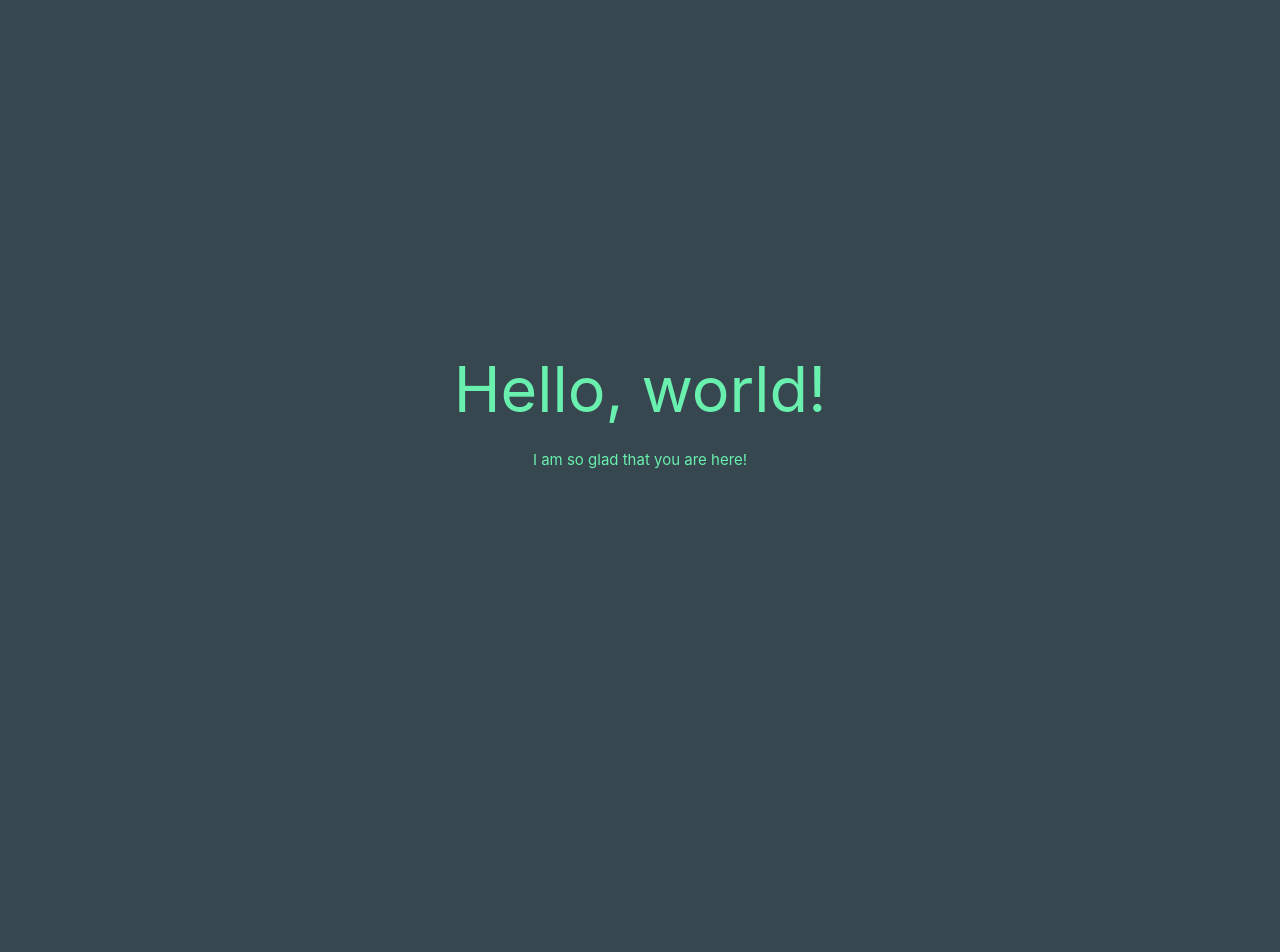
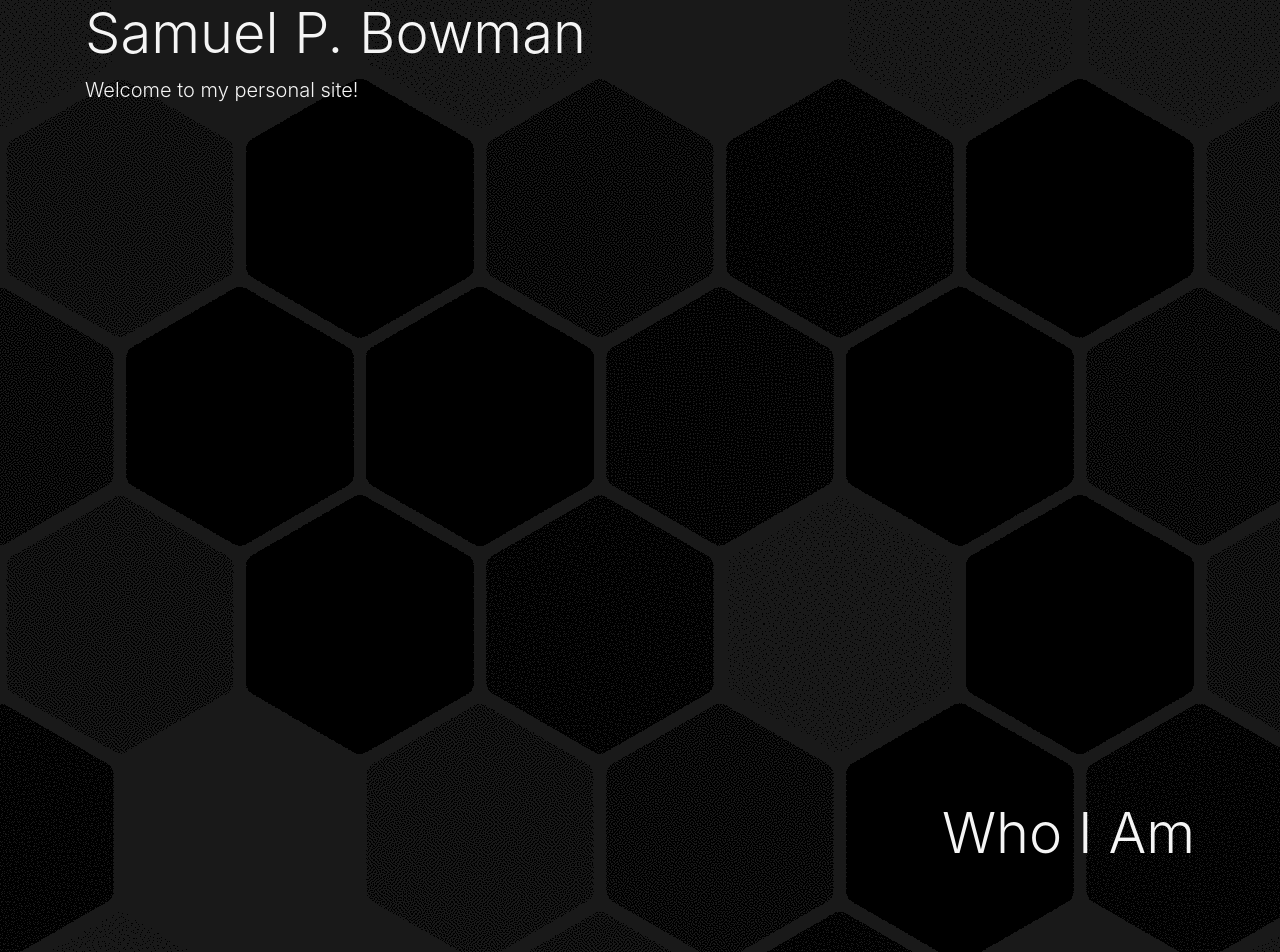
Before and after one commit to samuelpbowman/samuelpbowman.github.io, a plain HTML site: page index.html in a window 1280 px wide. Shown: the top 952 px of the page. Before the commit the page ends 800 px from the top, so only its background shows below. Drawn offline with nearby package versions, Linux system fonts and the light colour scheme.

Commit message:
redesign underway

```diff
--- a/css/style.css
+++ /dev/null
@@ -1,10 +0,0 @@
-/*body {
-    font-family: Montserrat;
-}*/
-
-.landing {
-    position: absolute;
-    top: 50%;
-    left: 50%;
-    transform: translate(-50%, -50%);
-}
--- a/index.html
+++ b/index.html
@@ -1,16 +1,81 @@
 <!DOCTYPE html>
-<html>
+<html lang="en">
     <head>
         <title>Samuel P. Bowman</title>
         <meta charset="utf-8">
-        <link rel="stylesheet" href="css/style.css" type="text/css">
-        <link rel="stylesheet" href="https://cdnjs.cloudflare.com/ajax/libs/materialize/1.0.0/css/materialize.min.css">
-        <script src="https://cdnjs.cloudflare.com/ajax/libs/materialize/1.0.0/js/materialize.min.js"></script>
+        <link rel="stylesheet" type="text/css" href="res/style.css">
+        <link rel="stylesheet" href="https://cdn.jsdelivr.net/npm/bootstrap@4.6.0/dist/css/bootstrap.min.css"
+            integrity="sha384-B0vP5xmATw1+K9KRQjQERJvTumQW0nPEzvF6L/Z6nronJ3oUOFUFpCjEUQouq2+l" crossorigin="anonymous">
+        <script src="https://code.jquery.com/jquery-3.6.0.slim.min.js"
+            integrity="sha256-u7e5khyithlIdTpu22PHhENmPcRdFiHRjhAuHcs05RI=" crossorigin="anonymous"></script>
+        <script src="https://cdn.jsdelivr.net/npm/bootstrap@4.6.0/dist/js/bootstrap.bundle.min.js"
+            integrity="sha384-Piv4xVNRyMGpqkS2by6br4gNJ7DXjqk09RmUpJ8jgGtD7zP9yug3goQfGII0yAns" crossorigin="anonymous"></script>
     </head>
-    <body class="blue-grey darken-3">
-        <div class="landing">
-            <h1 class="green-text text-accent-2">Hello, world!</h1>
-            <p class="green-text text-accent-2 center-align">I am so glad that you are here!</p>
-        </div>
+    <body>
+            <section id="welcome">
+                <!-- header to say hello -->
+                <div class="container centered">
+                    <div class="row">
+                        <div class="col">
+                            <h3 class="display-4">Samuel P. Bowman</h3>
+                            <p class="lead">Welcome to my personal site!</p>
+                        </div>
+                    </div>
+                </div>
+            </section>
+            <section id="whoIAm">
+                <!-- who am i -->
+                <div class="container centered">
+                    <div class="row">
+                        <!--div class="col">
+                            <div id="personalImages" class="carousel slide" data-ride="carousel">
+                                <ol class="carousel-indicators">
+                                    <li data-target="#personalImages" data-slide-to="0" class="active"></li>
+                                    <li data-target="#personalImages" data-slide-to="1"></li>
+                                    <li data-target="#personalImages" data-slide-to="2"></li>
+                                  </ol>
+                                <div class="carousel-inner">
+                                    <div class="carousel-item active">
+                                        <img src="res/puppies/ella.jpeg" class="w-100" alt="text">
+                                    </div>
+                                    <div class="carousel-item">
+                                        <img src="res/puppies/metro.jpeg" class="w-100" alt="text">
+                                    </div>
+                                    <div class="carousel-item">
+                                        <img src="res/puppies/lulu.jpeg" class="w-100" alt="text">
+                                    </div>
+                                </div>
+                                <a class="carousel-control-prev" href="#personalImages" role="button" data-slide="prev">
+                                    <span class="carousel-control-prev-icon" aria-hidden="true"></span>
+                                    <span class="sr-only">Previous</span>
+                                </a>
+                                <a class="carousel-control-next" href="#personalImages" role="button" data-slide="next">
+                                    <span class="carousel-control-next-icon" aria-hidden="true"></span>
+                                    <span class="sr-only">Previous</span>
+                                </a>
+                            </div>
+                        </div-->
+                        <div class="col">
+                            <h5 class="display-4 text-right">Who I Am</h5>
+                        </div>
+                    </div>
+                </div>
+            </section>
+            <section id="aboutMe">
+                <!-- what i do -->
+                <div class="jumbotron-fluid">
+                </div>
+            </section>
+            <section id="contactMe">
+                <!-- ways to contact me -->
+                <div class="jumbotron-fluid">
+                </div>
+            </section>
+
+        <script>
+            $().scroll(() => {
+                alert('Hilo :)');
+            });
+        </script>
     </body>
 </html>
--- /dev/null
+++ b/res/style.css
@@ -0,0 +1,31 @@
+body {
+    /* font-family: Montserrat; */
+    overflow-y: scroll;
+    scroll-margin-top: 1rem;
+    background:
+        linear-gradient(
+            rgba(0, 0, 0, 0.9),
+            rgba(0, 0, 0, 0.9)
+        ),
+        url(hexagons.png);
+}
+
+body * {
+    color: whitesmoke;
+}
+
+section {
+    scroll-snap-type: y mandatory;
+    min-height: 100vh;
+    min-width: 100vw;
+}
+
+.centered {
+    top: 25%;
+    left: 25%;
+}
+
+.scrollable {
+    overflow: scroll;
+    max-height: 20rem;
+}
```
Also changed, not shown: res/hexagons.png (added).
